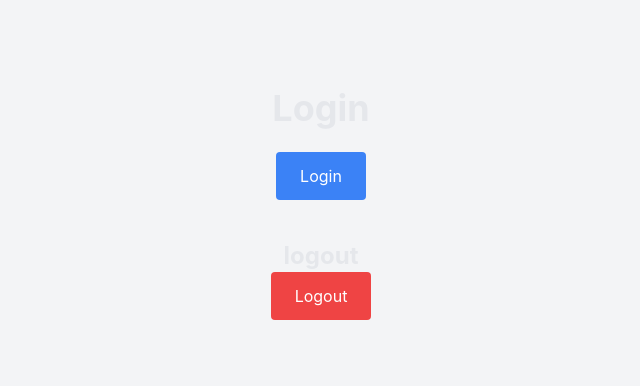
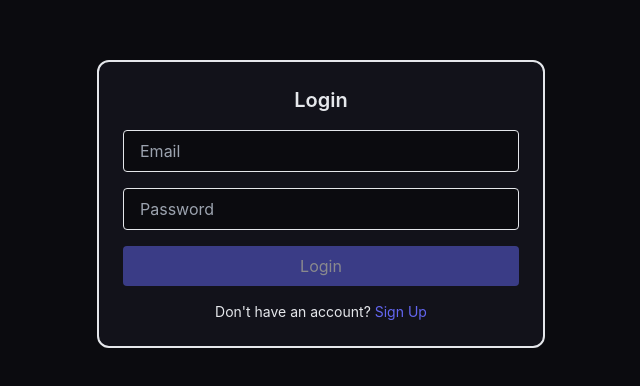
Before and after one commit to divyanshj25604-arch/Pressure-room, a React app in the folder frontend/: page /login in a window 1280 px wide. Shown: the part 196-582 px from the top of the page, without its empty margins (319-959 px from the left). Built offline with nearby package versions, Linux system fonts and the light colour scheme; the HTML template or start-up script is replaced by a standard one.

Commit message:
FEATURE/ Auth UI and its logic created

```diff
--- a/frontend/src/components/auth/AuthForm.jsx
+++ b/frontend/src/components/auth/AuthForm.jsx
@@ -0,0 +1,127 @@
+import React, { use } from 'react'
+import { useState, useEffect } from 'react';
+
+function AuthForm({ mode, onLogin, onSignup, onToggleMode }) {
+    const [email, setEmail] = useState('');
+    const [password, setPassword] = useState('');
+    const [name, setName] = useState('');
+    const [confirmPassword, setConfirmPassword] = useState('');
+
+    useEffect(() => {
+        setEmail('');
+        setPassword('');
+        setName('');
+        setConfirmPassword('');
+    }, [mode]);
+
+    function handleSubmit(e) {
+        e.preventDefault();
+        if (!email || !password || (mode === "signup" && !name)) {
+            alert("Please fill all fields");
+            return;
+        }
+
+        if (mode === "login") {
+            onLogin(email, password);
+        }
+        else if (mode === "signup") {
+            if (password !== confirmPassword) {
+                alert("Passwords do not match");
+                return;
+            }
+            onSignup(name, email, password);
+        }
+    }
+
+    return (
+        <div className="bg-[var(--bg-surface)] text-[var(--text-primary)] rounded-xl border-2 border-[var(--border)] w-full max-w-md p-6">
+            <h1 className="text-xl font-semibold mb-4 text-center">
+                {mode === "login" ? "Login" : "Create Account"}
+            </h1>
+            <form onSubmit={handleSubmit}>
+                {mode === "signup" && (
+                    <input
+                        type="text"
+                        placeholder="Name"
+                        value={name}
+                        onChange={(e) => setName(e.target.value)}
+                        className="
+                            w-full mb-4 px-4 py-2
+                            bg-[var(--bg-primary)]
+                            border border-[var(--border)]
+                            rounded text-[var(--text-primary)]
+                            focus:outline-none
+                            focus:border-transparent
+                            focus:ring-1 focus:ring-[var(--accent)]/70
+                        "
+                    />
+                )}
+                <input
+                    type="email"
+                    placeholder="Email"
+                    value={email}
+                    onChange={(e) => setEmail(e.target.value)}
+                    className="
+                        w-full mb-4 px-4 py-2
+                        bg-[var(--bg-primary)]
+                        border border-[var(--border)]
+                        rounded text-[var(--text-primary)]
+                        focus:outline-none
+                        focus:border-transparent
+                        focus:ring-1 focus:ring-[var(--accent)]/70
+                    "
+                />
+                <input
+                    type="password"
+                    placeholder="Password"
+                    value={password}
+                    onChange={(e) => setPassword(e.target.value)}
+                    className="
+                        w-full mb-4 px-4 py-2
+                        bg-[var(--bg-primary)]
+                        border border-[var(--border)]
+                        rounded text-[var(--text-primary)]
+                        focus:outline-none
+                        focus:border-transparent
+                        focus:ring-1 focus:ring-[var(--accent)]/70
+                    "
+                />
+                {mode === "signup" && (
+                    <input
+                        type="password"
+                        placeholder="Confirm Password"
+                        value={confirmPassword}
+                        onChange={(e) => setConfirmPassword(e.target.value)}
+                        className="
+                            w-full mb-4 px-4 py-2
+                            bg-[var(--bg-primary)]
+                            border border-[var(--border)]
+                            rounded text-[var(--text-primary)]
+                            focus:outline-none
+                            focus:border-transparent
+                            focus:ring-1 focus:ring-[var(--accent)]/70
+                        "
+                    />
+                )}
+                <button
+                    type="submit"
+                    disabled={!email || !password || (mode === "signup" && (!name || password !== confirmPassword))}
+                    className="w-full bg-[var(--accent)] text-white py-2 rounded hover:bg-[var(--accent-hover)] transition-colors cursor-pointer disabled:opacity-50 disabled:cursor-not-allowed"
+                >
+                    {mode === "login" ? "Login" : "Sign Up"}
+                </button>
+                <p className="text-sm text-center mt-4">
+                    {mode === "login" ? "Don't have an account? " : "Already have an account? "}
+                    <span
+                        className="text-[var(--accent)] cursor-pointer hover:underline"
+                        onClick={onToggleMode}
+                    >
+                        {mode === "login" ? "Sign Up" : "Login"}
+                    </span>
+                </p>
+            </form>
+        </div>
+    )
+}
+
+export default AuthForm;
--- a/frontend/src/context/AuthContext.jsx
+++ b/frontend/src/context/AuthContext.jsx
@@ -19,6 +19,7 @@ export function AuthProvider({ children }) {
     function login(token, user) {
         setToken(token);
         setUser(user);
+        console.log("Logged in:", user);
         localStorage.setItem("token", token);
     }
 
--- a/frontend/src/pages/AuthPage.jsx
+++ b/frontend/src/pages/AuthPage.jsx
@@ -1,12 +1,16 @@
 import useAuth from "../hooks/useAuth";
+import AuthForm from "../components/auth/AuthForm";
 import { useNavigate } from "react-router-dom";
+import { useState } from "react";
 
 function AuthPage() {
-    const { login, logout } = useAuth();
+    const { login } = useAuth();
     const navigate = useNavigate();
-    function handleLogin() {
+    const [mode, setMode] = useState("login");
+
+    function handleLogin(email, password) {
         const dummyToken = "dummy-token";
-        const dummyUser = { name: "Test User" };
+        const dummyUser = { name: email };
         login(dummyToken, dummyUser);
         navigate("/dashboard");
     }
@@ -14,23 +18,18 @@ function AuthPage() {
         logout();
         navigate("/login");
     }
+    function handleSignup(name, email, password) {
+        const dummyToken = "dummy-token";
+        const dummyUser = { name };
+        login(dummyToken, dummyUser);
+        navigate("/dashboard");
+    }
+    function handleToggleMode() {
+        setMode(mode === "login" ? "signup" : "login");
+    }
     return (
-        <div className="flex flex-col items-center justify-center min-h-screen bg-gray-100">
-            <h1 className="text-4xl font-bold mb-6">Login</h1>
-            <button
-                onClick={handleLogin}
-                className="px-6 py-3 bg-blue-500 text-white rounded hover:bg-blue-600 transition"
-            >
-                Login
-            </button>
-            <h1 className="text-2xl font-bold mt-10">logout</h1>
-            <button
-                onClick={handleLogout}
-                className="px-6 py-3 bg-red-500 text-white rounded hover:bg-red-600 transition"
-            >
-                Logout
-            </button>
-
+        <div className="min-h-screen flex items-center justify-center bg-[var(--bg-primary)]">
+            <AuthForm mode={mode} onLogin={handleLogin} onSignup={handleSignup} onToggleMode={handleToggleMode} />
         </div>
     );
 }
--- a/frontend/src/styles/globals.css
+++ b/frontend/src/styles/globals.css
@@ -13,6 +13,8 @@
   --danger: #EF4444;
   --warning: #F59E0B;
   --success: #22C55E;
+  --accent-hover: #4F46E5;
+  --danger-hover: #DC2626;
 }
 
 * {
@@ -27,3 +29,16 @@ body {
   font-family: 'Inter', system-ui, sans-serif;
   min-height: 100vh;
 }
+
+input:-webkit-autofill {
+  -webkit-box-shadow: 0 0 0 1000px var(--bg-primary) inset !important;
+  -webkit-text-fill-color: var(--text-primary) !important;
+  transition: background-color 5000s ease-in-out 0s !important;
+  border: 1px solid var(--border) !important;
+}
+
+input:-webkit-autofill:focus {
+  -webkit-box-shadow: 0 0 0 1000px var(--bg-primary) inset !important;
+  -webkit-text-fill-color: var(--text-primary) !important;
+  border: 1px solid var(--accent) !important;
+}
```
